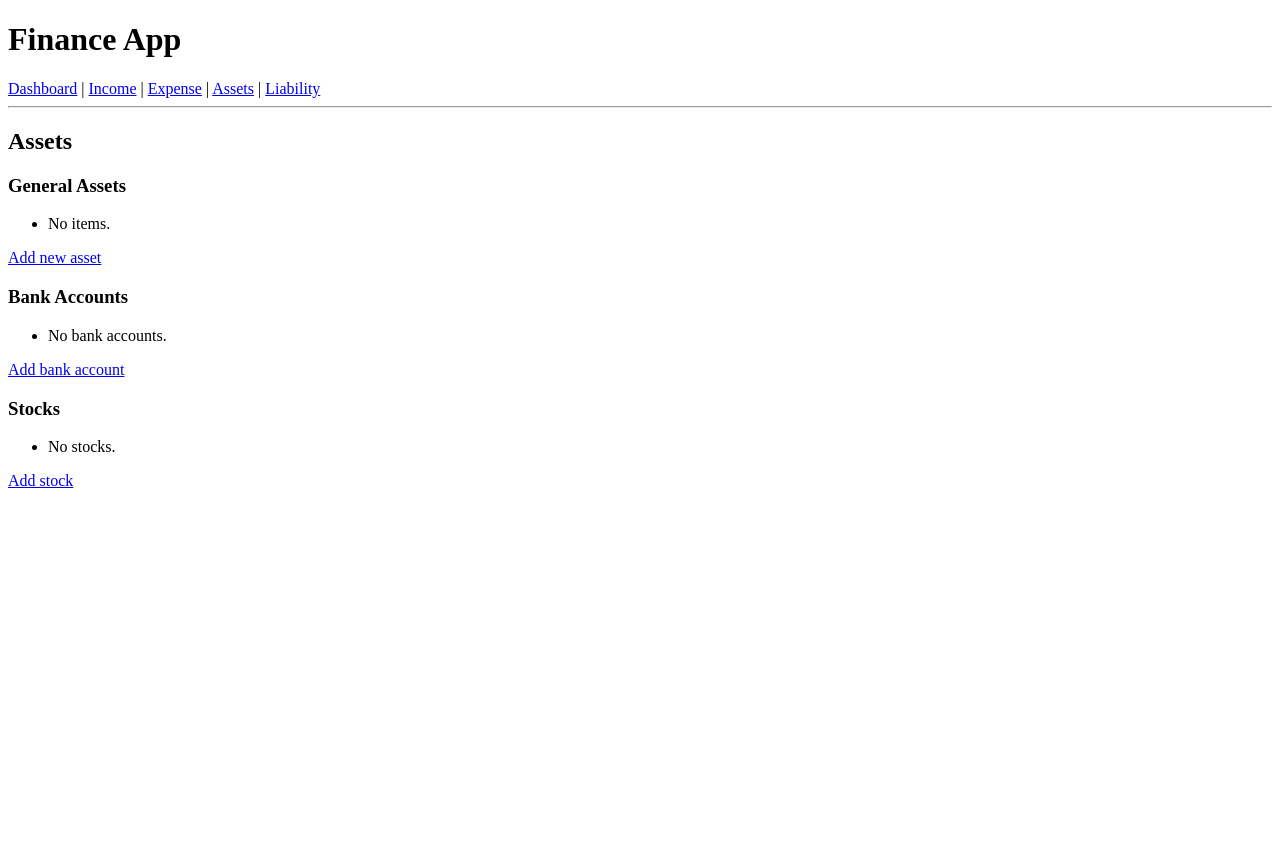
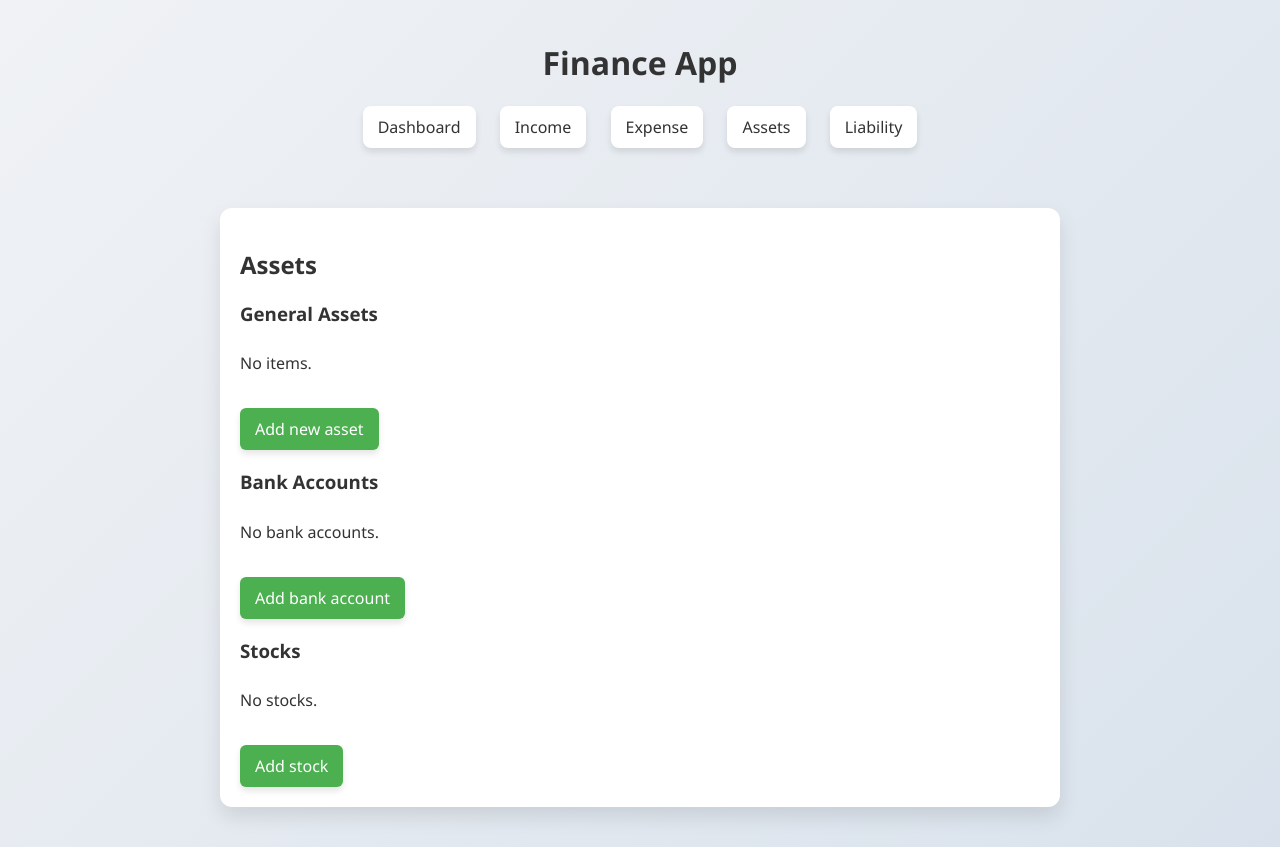
Before and after one commit to ItsRadIGuess/TheFinanceApp, a Django app: page /asset/ in a window 1280 px wide. Before the commit the page ends 488 px from the top, so only its background shows below. Run offline with Django 5.2, Linux system fonts and the light colour scheme; data that the repository does not hold is empty.

Commit message:
Add modern 3D UI styling

```diff
--- /dev/null
+++ b/finance_project/finance/static/finance/styles.css
@@ -0,0 +1,70 @@
+body {
+    font-family: 'Segoe UI', Tahoma, Geneva, Verdana, sans-serif;
+    background: linear-gradient(135deg, #f0f2f5 0%, #d9e2ec 100%);
+    color: #333;
+    margin: 0;
+    padding: 0;
+}
+header {
+    text-align: center;
+    padding: 20px 0;
+}
+nav a {
+    display: inline-block;
+    margin: 0 10px;
+    padding: 10px 15px;
+    background: #ffffff;
+    border-radius: 8px;
+    text-decoration: none;
+    color: #333;
+    box-shadow: 0 4px 6px rgba(0, 0, 0, 0.1);
+    transition: transform 0.2s, box-shadow 0.2s;
+}
+nav a:hover {
+    transform: translateY(-2px);
+    box-shadow: 0 8px 12px rgba(0, 0, 0, 0.15);
+}
+.container {
+    max-width: 800px;
+    margin: 40px auto;
+    background: #ffffff;
+    padding: 20px;
+    border-radius: 12px;
+    box-shadow: 0 10px 20px rgba(0, 0, 0, 0.1);
+}
+ul {
+    list-style-type: none;
+    padding: 0;
+}
+li {
+    padding: 8px 0;
+}
+button {
+    background-color: #4CAF50;
+    color: white;
+    padding: 10px 20px;
+    border: none;
+    border-radius: 6px;
+    cursor: pointer;
+    box-shadow: 0 4px 6px rgba(0, 0, 0, 0.1);
+    transition: transform 0.2s, box-shadow 0.2s;
+}
+button:hover {
+    transform: translateY(-2px);
+    box-shadow: 0 8px 12px rgba(0, 0, 0, 0.15);
+}
+.button-link {
+    display: inline-block;
+    margin-top: 10px;
+    background-color: #4CAF50;
+    color: white;
+    padding: 10px 15px;
+    border-radius: 6px;
+    text-decoration: none;
+    box-shadow: 0 4px 6px rgba(0,0,0,0.1);
+    transition: transform 0.2s, box-shadow 0.2s;
+}
+.button-link:hover {
+    transform: translateY(-2px);
+    box-shadow: 0 8px 12px rgba(0,0,0,0.15);
+}
--- a/finance_project/finance/templates/finance/asset_list.html
+++ b/finance_project/finance/templates/finance/asset_list.html
@@ -13,7 +13,7 @@
     <li>No items.</li>
     {% endfor %}
 </ul>
-<a href="{% url 'asset_add' %}">Add new asset</a>
+<a href="{% url 'asset_add' %}" class="button-link">Add new asset</a>
 
 <h3>Bank Accounts</h3>
 <ul>
@@ -25,7 +25,7 @@
     <li>No bank accounts.</li>
     {% endfor %}
 </ul>
-<a href="{% url 'bankaccount_add' %}">Add bank account</a>
+<a href="{% url 'bankaccount_add' %}" class="button-link">Add bank account</a>
 
 <h3>Stocks</h3>
 <ul>
@@ -37,5 +37,5 @@
     <li>No stocks.</li>
     {% endfor %}
 </ul>
-<a href="{% url 'stock_add' %}">Add stock</a>
+<a href="{% url 'stock_add' %}" class="button-link">Add stock</a>
 {% endblock %}
--- a/finance_project/finance/templates/finance/base.html
+++ b/finance_project/finance/templates/finance/base.html
@@ -1,18 +1,23 @@
+{% load static %}
 <!DOCTYPE html>
 <html>
 <head>
     <title>Finance App</title>
+    <link rel="stylesheet" href="{% static 'finance/styles.css' %}">
 </head>
 <body>
-    <h1>Finance App</h1>
-    <nav>
-        <a href="{% url 'dashboard' %}">Dashboard</a> |
-        <a href="{% url 'income_list' %}">Income</a> |
-        <a href="{% url 'expense_list' %}">Expense</a> |
-        <a href="{% url 'asset_list' %}">Assets</a> |
-        <a href="{% url 'liability_list' %}">Liability</a>
-    </nav>
-    <hr>
-    {% block content %}{% endblock %}
+    <header>
+        <h1>Finance App</h1>
+        <nav>
+            <a href="{% url 'dashboard' %}">Dashboard</a>
+            <a href="{% url 'income_list' %}">Income</a>
+            <a href="{% url 'expense_list' %}">Expense</a>
+            <a href="{% url 'asset_list' %}">Assets</a>
+            <a href="{% url 'liability_list' %}">Liability</a>
+        </nav>
+    </header>
+    <main class="container">
+        {% block content %}{% endblock %}
+    </main>
 </body>
 </html>
--- a/finance_project/finance/templates/finance/list.html
+++ b/finance_project/finance/templates/finance/list.html
@@ -11,5 +11,5 @@
     <li>No items.</li>
     {% endfor %}
 </ul>
-<a href="add/">Add new</a>
+<a href="add/" class="button-link">Add new</a>
 {% endblock %}
```
Also changed, not shown: finance_project/finance/migrations/0004_merge_20250603_2212.py (added).
